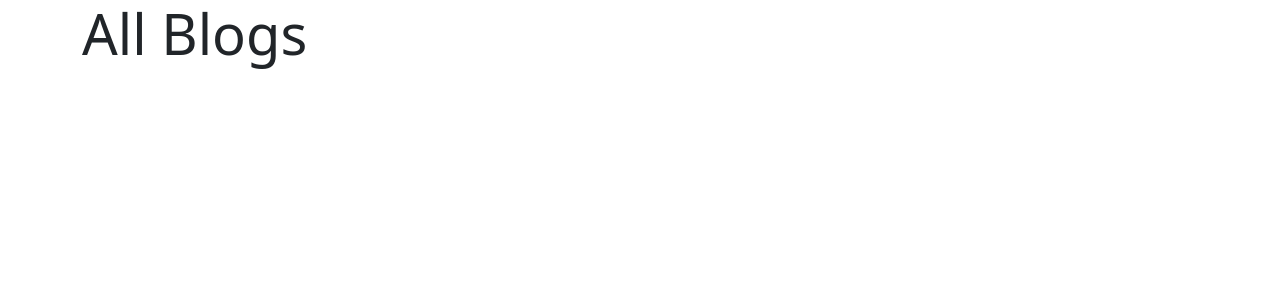
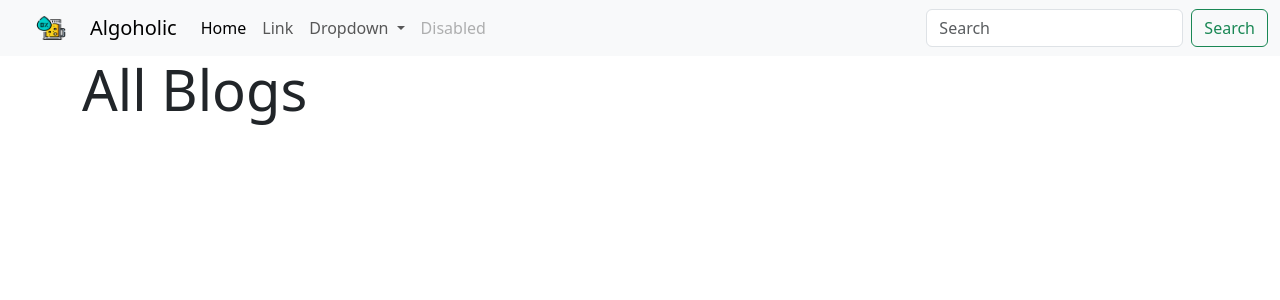
Before and after one commit to sourabhsinha396/fastapi-blog, a FastAPI app: page / in a window 1280 px wide. Shown: the top 300 px of the page. Run offline with FastAPI, Linux system fonts and the light colour scheme; parts of the project's set-up code (start-up, migrations or seed data) failed here and were passed over.

Commit message:
serve static files with aiofiles

```diff
--- a/backend/main.py
+++ b/backend/main.py
@@ -4,6 +4,7 @@ from core.config import settings
 from db.base import Base
 from db.session import engine
 from fastapi import FastAPI
+from fastapi.staticfiles import StaticFiles
 
 
 def create_tables():
@@ -15,10 +16,15 @@ def include_router(app):
     app.include_router(app_router)
 
 
+def configure_staticfiles(app):
+    app.mount("/static", StaticFiles(directory="static"), name="static")
+
+
 def start_application():
     app = FastAPI(title=settings.PROJECT_NAME, version=settings.PROJECT_VERSION)
     create_tables()
     include_router(app)
+    configure_staticfiles(app)
     return app
 
 
--- a/backend/requirements.txt
+++ b/backend/requirements.txt
@@ -19,3 +19,4 @@ python-jose==3.3.0
 python-multipart==0.0.6
 
 Jinja2==3.1.2
+aiofiles==23.1.0
--- a/backend/templates/base.html
+++ b/backend/templates/base.html
@@ -8,6 +8,7 @@
     <link href="https://cdn.jsdelivr.net/npm/bootstrap@5.3.0/dist/css/bootstrap.min.css" rel="stylesheet" integrity="sha384-9ndCyUaIbzAi2FUVXJi0CjmCapSmO7SnpJef0486qhLnuZ2cdeRhO02iuK6FUUVM" crossorigin="anonymous">
   </head>
   <body>
+    {% include "components/navbar.html" %}
     {% block content %}
     {% endblock %}
 
--- /dev/null
+++ b/backend/templates/components/navbar.html
@@ -0,0 +1,37 @@
+<nav class="navbar navbar-expand-lg bg-body-tertiary">
+    <div class="container-fluid">
+      <img src="{{ url_for('static', path='images/shots.png') }}" alt="" width="30" height="24" class="mx-4">
+      <a class="navbar-brand" href="#">Algoholic</a>
+      <button class="navbar-toggler" type="button" data-bs-toggle="collapse" data-bs-target="#navbarSupportedContent" aria-controls="navbarSupportedContent" aria-expanded="false" aria-label="Toggle navigation">
+        <span class="navbar-toggler-icon"></span>
+      </button>
+      <div class="collapse navbar-collapse" id="navbarSupportedContent">
+        <ul class="navbar-nav me-auto mb-2 mb-lg-0">
+          <li class="nav-item">
+            <a class="nav-link active" aria-current="page" href="#">Home</a>
+          </li>
+          <li class="nav-item">
+            <a class="nav-link" href="#">Link</a>
+          </li>
+          <li class="nav-item dropdown">
+            <a class="nav-link dropdown-toggle" href="#" role="button" data-bs-toggle="dropdown" aria-expanded="false">
+              Dropdown
+            </a>
+            <ul class="dropdown-menu">
+              <li><a class="dropdown-item" href="#">Action</a></li>
+              <li><a class="dropdown-item" href="#">Another action</a></li>
+              <li><hr class="dropdown-divider"></li>
+              <li><a class="dropdown-item" href="#">Something else here</a></li>
+            </ul>
+          </li>
+          <li class="nav-item">
+            <a class="nav-link disabled">Disabled</a>
+          </li>
+        </ul>
+        <form class="d-flex" role="search">
+          <input class="form-control me-2" type="search" placeholder="Search" aria-label="Search">
+          <button class="btn btn-outline-success" type="submit">Search</button>
+        </form>
+      </div>
+    </div>
+  </nav>
```
Also changed, not shown: backend/static/images/shots.png (added), 1 other file.
